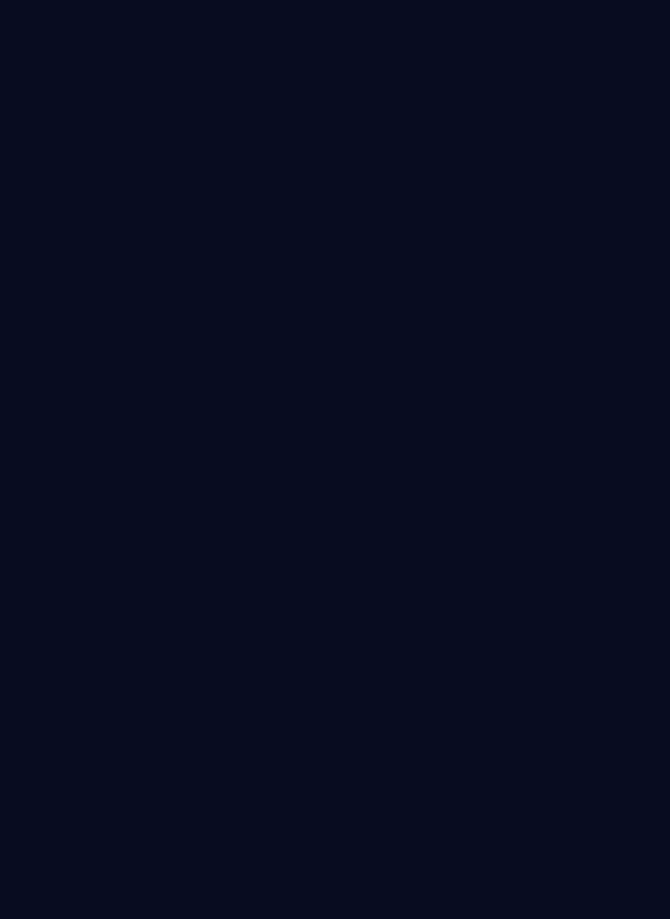
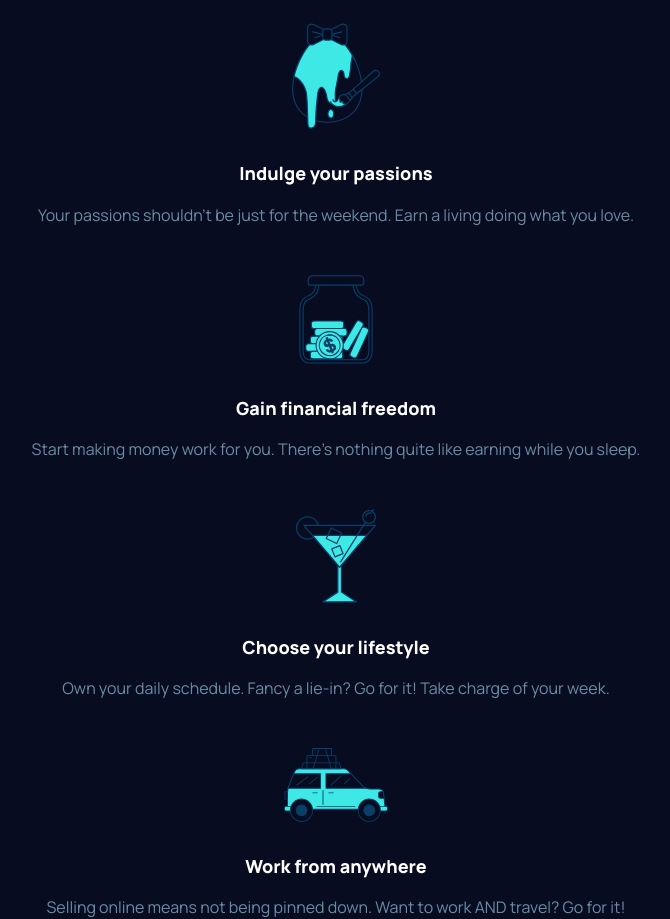
Before and after one commit to Kevin-AC/frontend-mentor-junior, a React (Vite) app in the folder maker-pre-launch-landing-page/: page / in a window 1280 px wide. Shown: the part 880-1799 px from the top of the page, without its empty margins (304-974 px from the left). Before the commit the page ends 823 px from the top, so only its background shows below. Built offline with nearby package versions, Linux system fonts and the light colour scheme.

Commit message:
Feat:Main section, MainCard component

```diff
--- a/maker-pre-launch-landing-page/src/App.jsx
+++ b/maker-pre-launch-landing-page/src/App.jsx
@@ -1,8 +1,33 @@
 import Header from "./components/Header"
+import MainCard from "./components/MainCard"
 function App() {
   return (
     <>
       <Header/>
+      <main className="px-4 pt-20 space-y-20">
+        <section className="space-y-12">
+          <MainCard
+            title={"Indulge your passions"}
+            paragragh={"Your passions shouldn't be just for the weekend. Earn a living doing what you love."}
+            img={"src/assets/illustration-passions.svg"}
+          />
+          <MainCard
+            title={"Gain financial freedom"}
+            paragragh={"Start making money work for you. There’s nothing quite like earning while you sleep. "}
+            img={"src/assets/illustration-financial-freedom.svg"}
+          />
+          <MainCard
+            title={"Choose your lifestyle"}
+            paragragh={"Own your daily schedule. Fancy a lie-in? Go for it! Take charge of your week."}
+            img={"src/assets/illustration-lifestyle.svg"}
+          />
+          <MainCard
+            title={"Work from anywhere"}
+            paragragh={"Selling online means not being pinned down. Want to work AND travel? Go for it!"}
+            img={"src/assets/illustration-work-anywhere.svg"}
+          />
+        </section>
+      </main>
     </>
 
   )
--- /dev/null
+++ b/maker-pre-launch-landing-page/src/components/MainCard.jsx
@@ -0,0 +1,9 @@
+export default function MainCard({title,paragragh,img}){
+    return(
+        <section className="grid place-items-center">
+            <img src={img} alt="illustration-passions" />
+            <h2 className="Text-Preset-4 text-Neutral-0 pt-8 pb-4">{title}</h2>
+            <p className="text-Blue-Gray-500 text-center">{paragragh}</p>
+        </section>
+    )
+}
```
